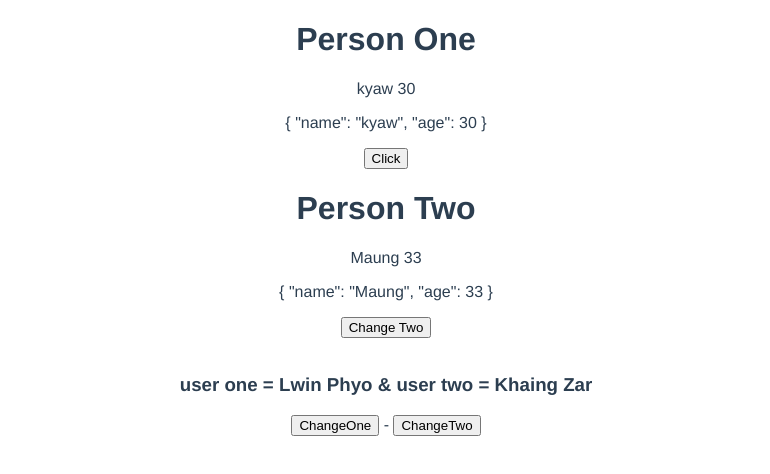
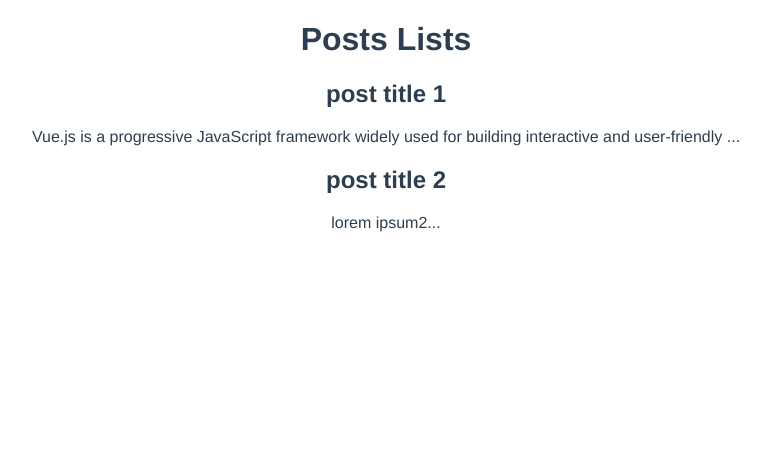
Before and after one commit to KRYPTONITErex/composition-api, a Vue app: page / in a window 1280 px wide. Shown: the top 474 px of the page, without its empty margins (254-1024 px from the left). Built offline with nearby package versions, Linux system fonts and the light colour scheme.

Commit message:
props usage in setup of composition api

```diff
--- /dev/null
+++ b/src/components/PostsList.vue
@@ -0,0 +1,27 @@
+<template>
+
+  <h1>Posts Lists</h1>
+
+  <div v-for="post in posts" :key="post.id">
+      <SinglePost :post="post"></SinglePost>
+  </div>
+
+</template>
+
+<script>
+import SinglePost from './SinglePost'
+export default {
+  components: { SinglePost },
+    props: ["posts"],
+
+    setup(props){
+        console.log(props.posts)
+
+    }
+
+}
+</script>
+
+<style>
+
+</style>
--- /dev/null
+++ b/src/components/SinglePost.vue
@@ -0,0 +1,26 @@
+<template>
+    <h2>{{ post.title }}</h2>
+
+    <p>{{ cutBody }}</p>
+</template>
+
+<script>
+import { computed } from 'vue';
+
+export default {
+    props:["post"],
+    setup(props){
+        let cutBody = computed(()=>{
+            return props.post.body.substring(0,100)+"..."
+        })
+
+        return {cutBody}
+    }
+
+
+}
+</script>
+
+<style>
+
+</style>
--- a/src/views/HomeView.vue
+++ b/src/views/HomeView.vue
@@ -1,63 +1,37 @@
 <template>
+
   <div class="home">
 
-    <h1>Person One</h1>
-    <p>{{ personOne.name }} {{ personOne.age }}</p>
-    <p>{{ personOne }}</p>
+    <PostsList :posts="posts"></PostsList>
 
-    <button @click="changeOne">Click</button>
-
-    <h1>Person Two</h1>
-    <p>{{ personTwo.name }} {{ personTwo.age }}</p>
-    <p>{{ personTwo }}</p>
-
-    <button @click="changeTwo"> Change Two </button> <br><br>
-
-    <h3>user one = {{ user1 }} & user two = {{ user2 }}</h3>
-
-    <button @click="change1">ChangeOne</button> -
-    <button @click="change2">ChangeTwo</button>
 
   </div>
+
 </template>
 
 <script>
-import { reactive, ref } from 'vue';
-
+import PostsList from '../components/PostsList'
+import { ref } from 'vue';
 
 
   export default {
+  components: { PostsList },
 
     setup(){
 
-    let personOne = ref({name:"kyaw",age:30});
+      let posts = ref ([
+        {title:"post title 1", body:"Vue.js is a progressive JavaScript framework widely used for building interactive and user-friendly web applications. It simplifies the development process with its two-way data binding, component-based architecture, and seamless integration with other libraries or existing projects. Developers appreciate its lightweight nature and flexibility, allowing them to focus on building features rather than dealing with complex configurations. With Vue’s intuitive syntax and extensive documentation, even beginners can quickly grasp its concepts and start creating dynamic applications. Whether developing single-page apps or integrating with backend frameworks, Vue.js provides a versatile and efficient solution for modern web development.", id:1},
+        {title:"post title 2", body:"lorem ipsum2", id:2}
 
-    let changeOne=()=>{
-      personOne.value.name = "Lwin";
-      // console.log(personOne.value.name)
-    }
+      ])
 
 
-    let personTwo = reactive({name:"Maung", age:33});
+      return { posts }
 
-    let changeTwo = ()=>{
-      personTwo.name="Changed Maung"
-    }
 
-    let user1 = ref("Lwin Phyo")
-    let user2 = ref("Khaing Zar")
-
-    let change1 = ()=>{
-      user1.value="ChangeLwin"
-    }
-
-    let change2 = ()=>{
-      user2.value = "Change KZL"
-    }
-
-    return {personOne,changeOne,personTwo,changeTwo,user1,user2,change1,change2}
 
       }
 
   }
+
 </script>
```
Lines whose indentation alone changed are shown as unchanged.
